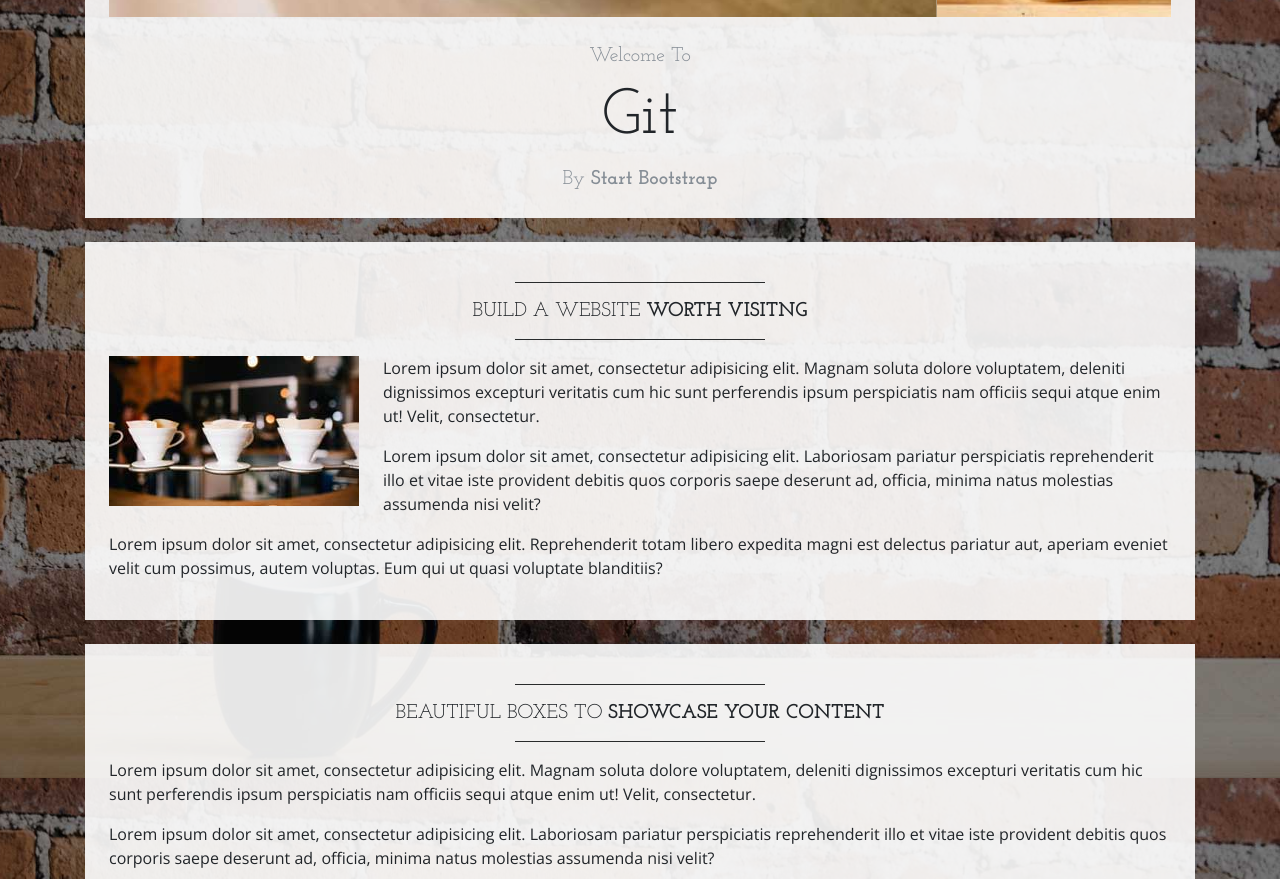
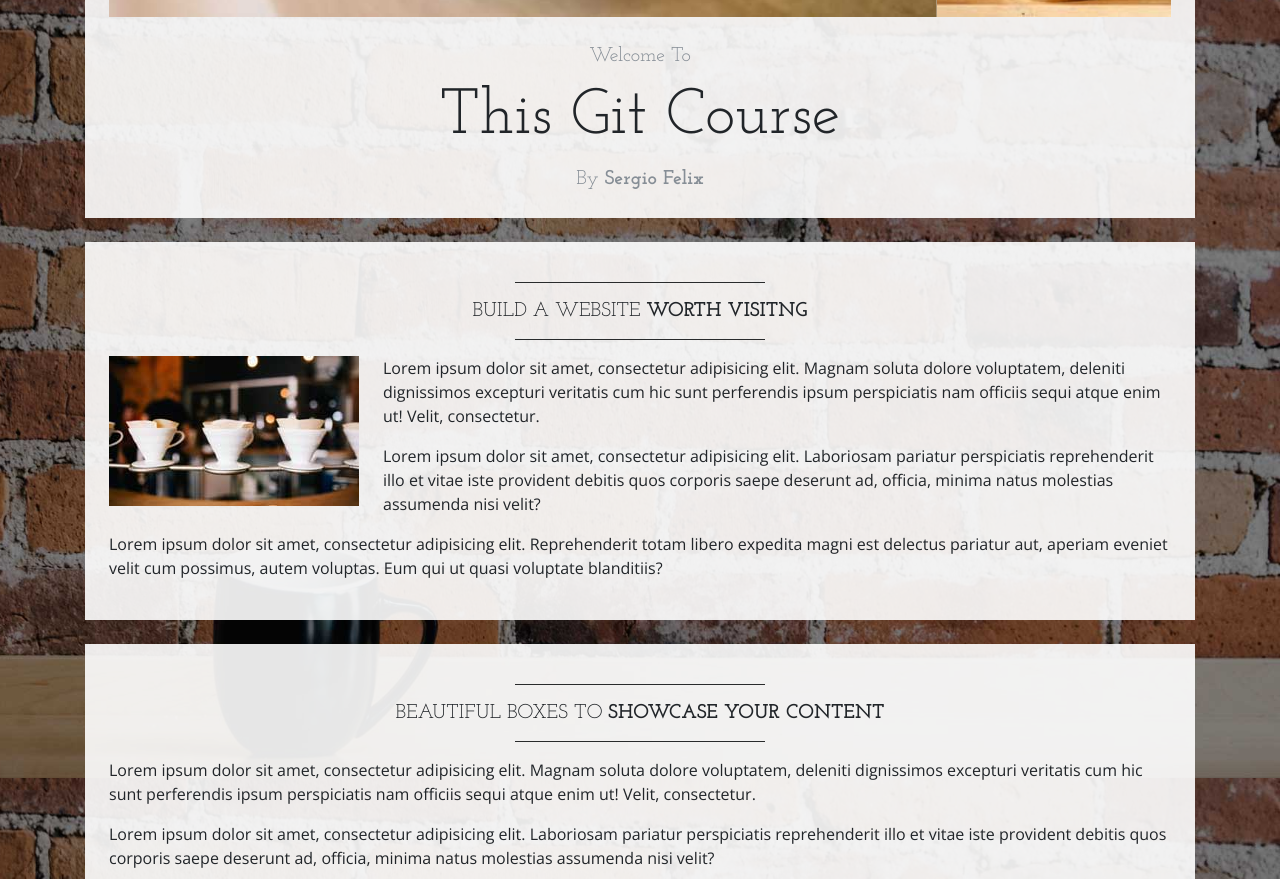
Before and after one commit to SergioFelix/test-git-course, a website: page index.html in a window 1280 px wide. Shown: the part 822-1701 px from the top of the page. Drawn offline with nearby package versions, Linux system fonts and the light colour scheme.

Commit message:
Changed items after carousel

```diff
--- a/index.html
+++ b/index.html
@@ -100,9 +100,9 @@
         <!-- Welcome Message -->
         <div class="text-center mt-4">
           <div class="text-heading text-muted text-lg">Welcome To</div>
-          <h1 class="my-2">Git</h1>
+          <h1 class="my-2">This Git Course</h1>
           <div class="text-heading text-muted text-lg">By
-            <strong>Start Bootstrap</strong>
+            <strong>Sergio Felix</strong>
           </div>
         </div>
       </div>
```
